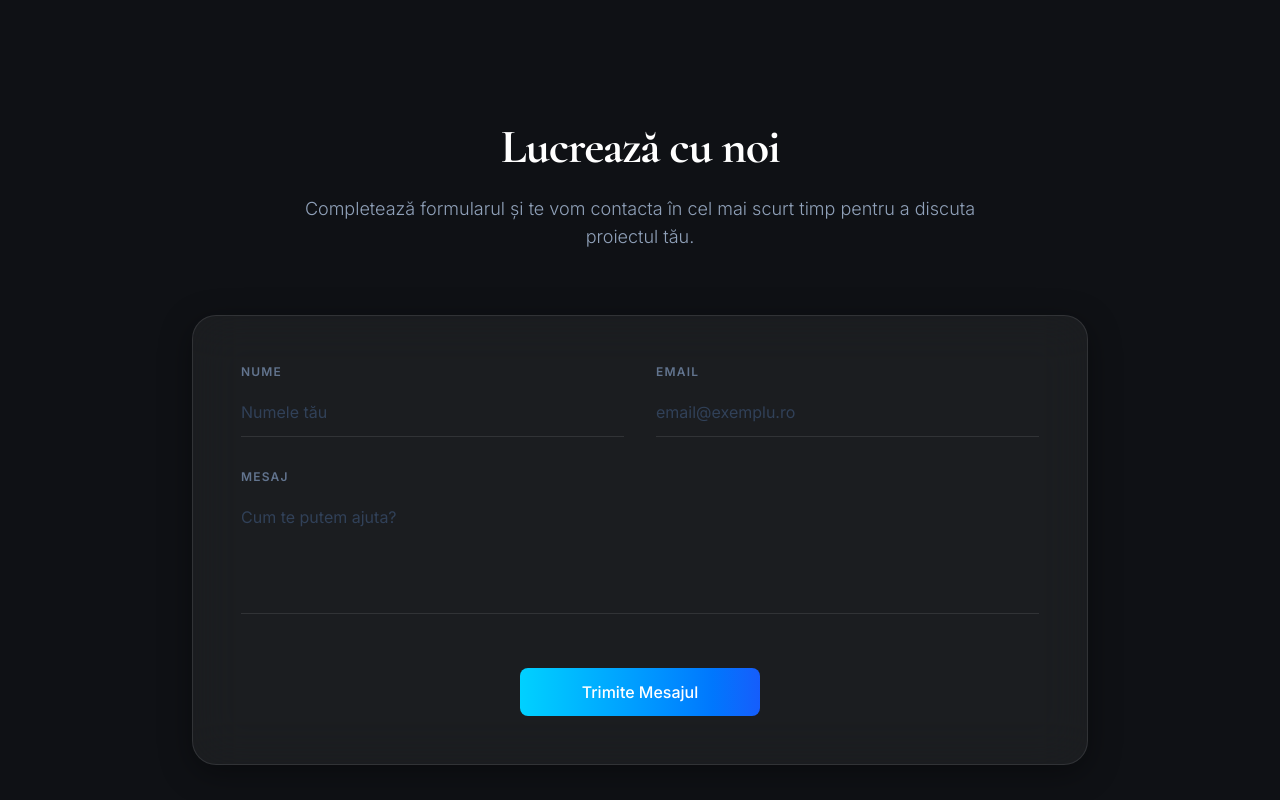
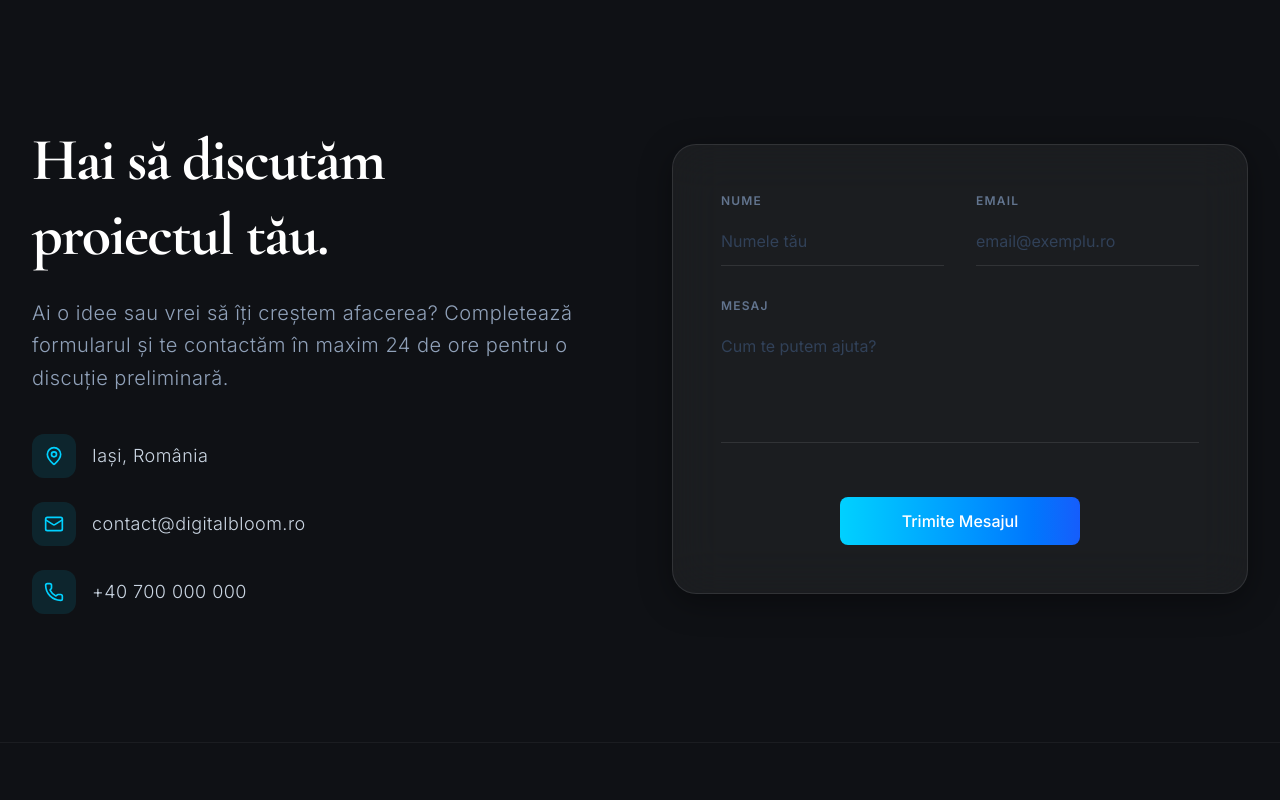
Before and after one commit to ciprianalexandru450-afk/PFA, a React (Vite) app: page / in a window 1280 px wide. Shown: the part 3160-3960 px from the top of the page. Built offline with nearby package versions, Linux system fonts and the light colour scheme.

Commit message:
feat: Add contact form and icons
Introduces a new contact section with a form and corresponding UI elements. Enhances the available icons for broader use.

```diff
--- a/src/App.tsx
+++ b/src/App.tsx
@@ -1,6 +1,6 @@
 import React, { useState, useEffect, useRef } from 'react';
 import { motion, AnimatePresence } from 'motion/react';
-import { ChevronDown, Facebook, Instagram, Linkedin, ArrowLeft, Target, TrendingUp, Filter, Zap, BrainCircuit, Annoyed, BarChart, Globe, ClipboardCheck, Sparkles, Camera, LayoutGrid, Share2, Palette, Gauge, Smartphone, Bot, MessageSquare, BarChart3, Lightbulb } from 'lucide-react';
+import { ChevronDown, Facebook, Instagram, Linkedin, ArrowLeft, Target, TrendingUp, Filter, Zap, BrainCircuit, Annoyed, BarChart, Globe, ClipboardCheck, Sparkles, Camera, LayoutGrid, Share2, Palette, Gauge, Smartphone, Bot, MessageSquare, BarChart3, Lightbulb, MapPin, Mail, Phone } from 'lucide-react';
 
 // --- Component: Header --- //
 const Header = ({ setView }: { setView: (view: string) => void }) => {
@@ -254,20 +254,59 @@ const AIAutomation = () => {
 // --- Component: Contact --- //
 const Contact = () => (
   <section id="contact" className="section-spacing px-4 md:px-8 bg-brand-bg border-t border-white/5">
-    <div className="max-w-4xl mx-auto">
+    <div className="max-w-7xl mx-auto">
+      <div className="grid grid-cols-1 lg:grid-cols-2 gap-16 items-center">
+        {/* Left Side: Text & Data */}
         <motion.div
-        initial={{ opacity: 0, y: 20 }}
-        whileInView={{ opacity: 1, y: 0 }}
+          initial={{ opacity: 0, x: -30 }}
+          whileInView={{ opacity: 1, x: 0 }}
           viewport={{ once: true }}
-        className="text-center mb-16"
+          transition={{ duration: 0.8 }}
+          className="space-y-10"
         >
-        <h2 className="text-4xl md:text-5xl font-bold mb-6 tracking-tight">Lucrează cu noi</h2>
-        <p className="text-lg text-slate-400 font-light max-w-2xl mx-auto">Completează formularul și te vom contacta în cel mai scurt timp pentru a discuta proiectul tău.</p>
+          <div>
+            <h2 className="text-4xl md:text-5xl lg:text-6xl font-bold mb-6 tracking-tight font-serif leading-tight">
+              Hai să discutăm <br/>proiectul tău.
+            </h2>
+            <p className="text-xl text-slate-400 font-light leading-relaxed tracking-wide max-w-xl">
+              Ai o idee sau vrei să îți creștem afacerea? Completează formularul și te contactăm în maxim 24 de ore pentru o discuție preliminară.
+            </p>
+          </div>
+
+          <div className="space-y-6">
+            <div className="flex items-center space-x-4 group">
+              <div className="p-3 rounded-xl bg-brand-accent/10 text-brand-accent group-hover:bg-brand-accent group-hover:text-white transition-all duration-300">
+                <MapPin size={20} />
+              </div>
+              <span className="text-lg text-slate-300 font-light tracking-wide">Iași, România</span>
+            </div>
+
+            <div className="flex items-center space-x-4 group">
+              <div className="p-3 rounded-xl bg-brand-accent/10 text-brand-accent group-hover:bg-brand-accent group-hover:text-white transition-all duration-300">
+                <Mail size={20} />
+              </div>
+              <a href="mailto:contact@digitalbloom.ro" className="text-lg text-slate-300 font-light tracking-wide hover:text-brand-accent transition-colors">
+                contact@digitalbloom.ro
+              </a>
+            </div>
+
+            <div className="flex items-center space-x-4 group">
+              <div className="p-3 rounded-xl bg-brand-accent/10 text-brand-accent group-hover:bg-brand-accent group-hover:text-white transition-all duration-300">
+                <Phone size={20} />
+              </div>
+              <a href="tel:+40700000000" className="text-lg text-slate-300 font-light tracking-wide hover:text-brand-accent transition-colors">
+                +40 700 000 000
+              </a>
+            </div>
+          </div>
         </motion.div>
+
+        {/* Right Side: Form */}
         <motion.div
-        initial={{ opacity: 0, scale: 0.98 }}
-        whileInView={{ opacity: 1, scale: 1 }}
+          initial={{ opacity: 0, x: 30 }}
+          whileInView={{ opacity: 1, x: 0 }}
           viewport={{ once: true }}
+          transition={{ duration: 0.8 }}
           className="glass-panel p-8 md:p-12 rounded-3xl"
         >
           <form className="space-y-8">
@@ -290,6 +329,7 @@ const Contact = () => (
             </div>
           </form>
         </motion.div>
+      </div>
     </div>
   </section>
 );
```
Lines whose indentation alone changed are shown as unchanged.
